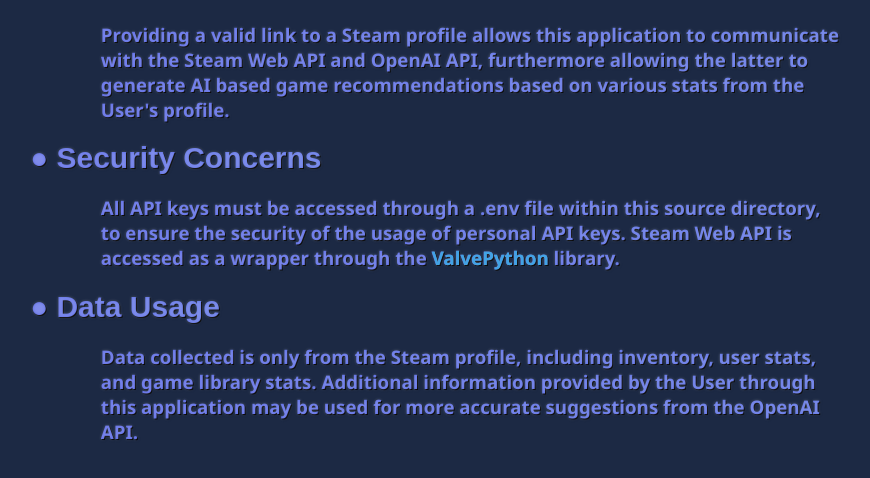
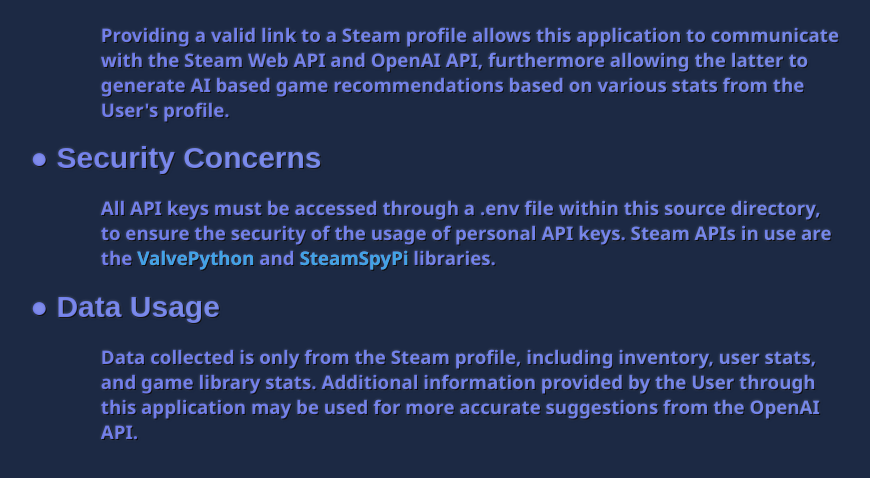
Before and after one commit to wtrstylus-331/Steam-Recommender, a Django app: page /faq/ in a window 1280 px wide. Shown: the part 322-800 px from the top of the page, without its empty margins (168-1038 px from the left). Run offline with Django 5.2, Linux system fonts and the light colour scheme.

Commit message:
Update faq.html

```diff
--- a/templates/faq.html
+++ b/templates/faq.html
@@ -29,7 +29,8 @@
         </h3>
         <button class="faq_btn">● Security Concerns</button>
         <h3 class="faq_desc">
-            All API keys must be accessed through a .env file within this source directory, to ensure the security of the usage of personal API keys. Steam Web API is accessed as a wrapper through the <a href="https://github.com/ValvePython/steam" target="_blank">ValvePython</a> library.
+            All API keys must be accessed through a .env file within this source directory, to ensure the security of the usage of personal API keys. Steam APIs in use are the <a href="https://github.com/ValvePython/steam" target="_blank">ValvePython</a> and
+            <a href="https://github.com/woctezuma/steamspypi" target="_blank">SteamSpyPi</a> libraries.
         </h3>
         <button class="faq_btn">● Data Usage</button>
         <h3 class="faq_desc">
```
